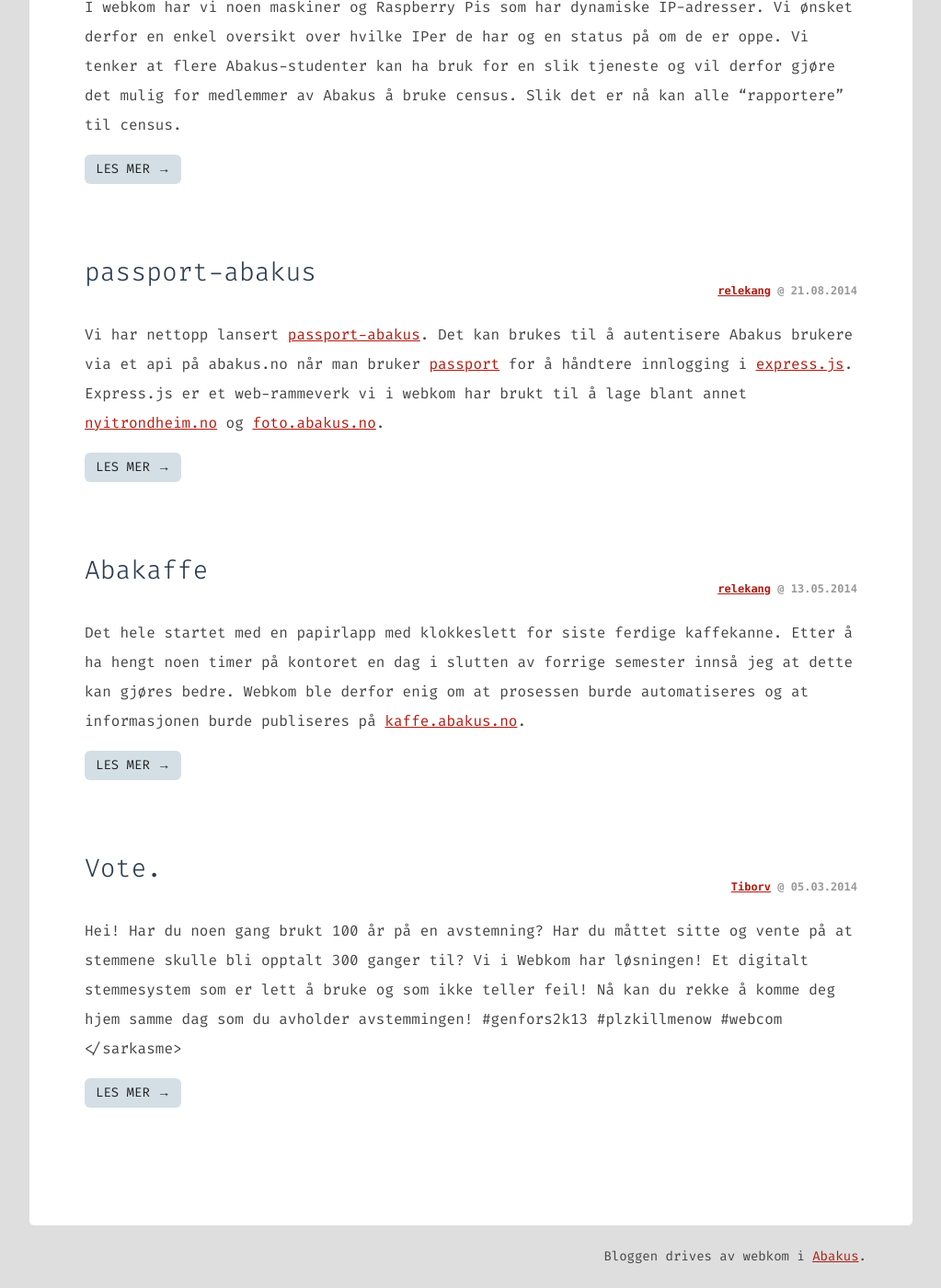
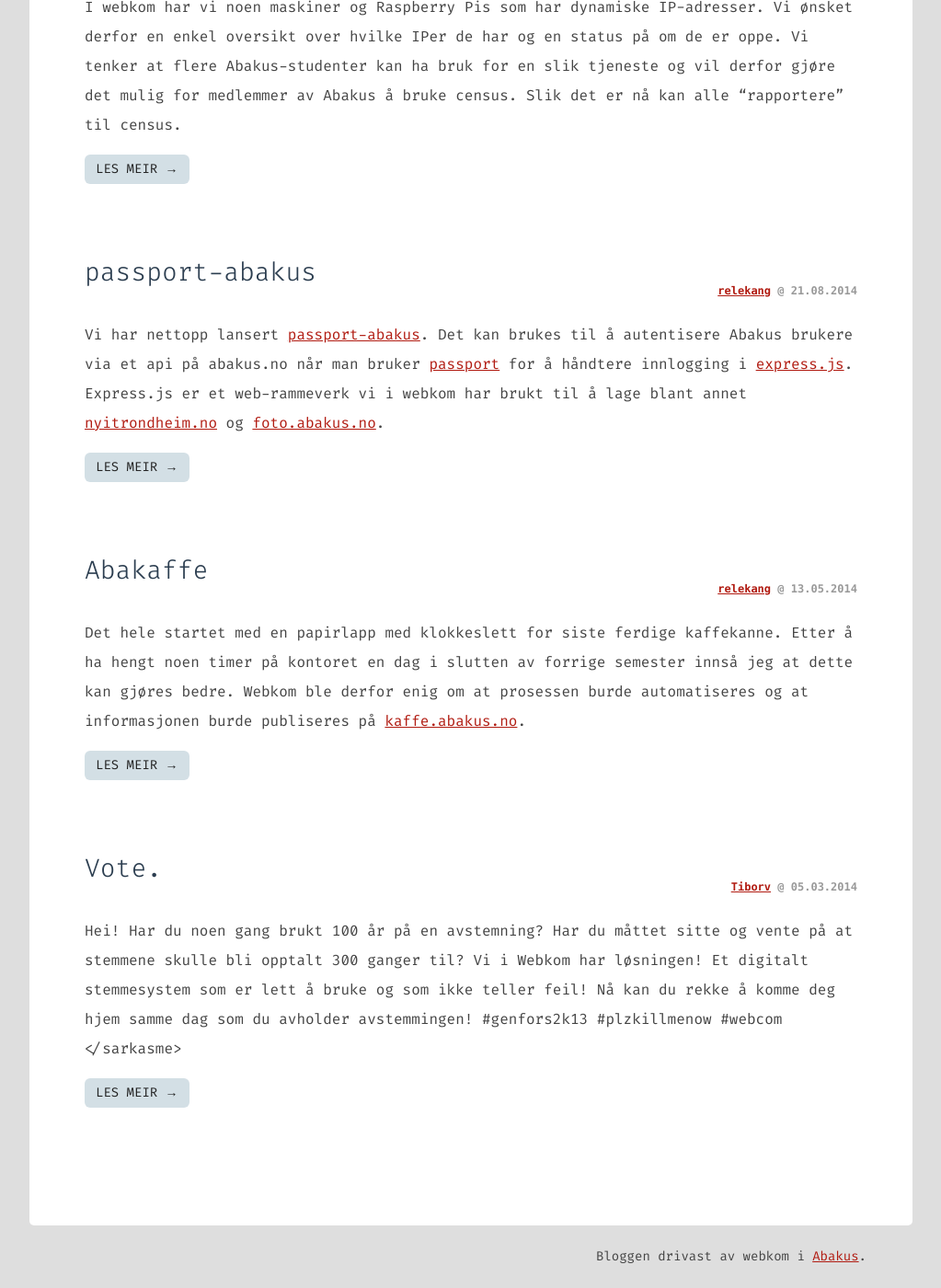
Before and after one commit to webkom/webkom.github.io, a Jekyll site: the page built from index.html, in a window 1280 px wide and 1400 px high, scrolled down 6945 px. Shown: the whole window at 92% size, without its empty margins (128-1151 px from the left). Built offline with Jekyll 4.4.1, drawn with Linux system fonts in a browser that asks for light colours; nearby versions of some CDN libraries; comment, search, counter and statistics services are not loaded; some of the changed text lies outside the part shown.

Commit message:
Refactor the site to NN

```diff
--- a/_layouts/default.html
+++ b/_layouts/default.html
@@ -13,13 +13,13 @@
   </head>
   <body>
     <header>
-      <h1><a href="/">webkom utviklerblogg</a></h1>
+      <h1><a href="/">webkom utviklarblogg</a></h1>
     </header>
     <section role="main">
       {{content}}
     </section>
     <footer>
-      <p>Bloggen drives av webkom i <a href="https://abakus.no">Abakus</a>.</p>
+      <p>Bloggen drivast av webkom i <a href="https://abakus.no">Abakus</a>.</p>
     </footer>
 
   </body>
--- a/_layouts/post.html
+++ b/_layouts/post.html
@@ -4,7 +4,7 @@
 <article>
   <header>
     <h1>{{page.title}}</h1>
-    <p class="author">Skrevet av <a href="https://github.com/{{page.author}}">{{page.author}}</a> <time>{{page.date|date: "%d.%m.%Y"}}</time></p>
+    <p class="author">Skriven av <a href="https://github.com/{{page.author}}">{{page.author}}</a> <time>{{page.date|date: "%d.%m.%Y"}}</time></p>
   </header>
   {{content}}
 </article>
@@ -22,4 +22,4 @@
 </div>
 
 
-<p><a href="/" class="return-to-base">&larr; Tilbake</a></p>
+<p><a href="/" class="return-to-base">&larr; Attende</a></p>
--- a/atom.xml
+++ b/atom.xml
@@ -4,7 +4,7 @@
 <?xml version="1.0"?>
 <feed xmlns="http://www.w3.org/2005/Atom">
 
-  <title>Webkom utviklerblogg</title>
+  <title>Webkom utviklarblogg</title>
   <link href="http://webkom.abakus.no/"/>
   <link type="application/atom+xml" rel="self" href="http://webkom.abakus.no/atom.xml"/>
   <updated>{{ site.time | date_to_xmlschema }}</updated>
--- a/index.html
+++ b/index.html
@@ -12,7 +12,7 @@
 
   {{ post.excerpt }}
 
-  <a href="{{post.url}}" class="read-more">Les mer &rarr;</a>
+  <a href="{{post.url}}" class="read-more">Les meir &rarr;</a>
 </article>
 <hr>
 {% endfor %}
```
Also changed, not shown: Readme.md.
